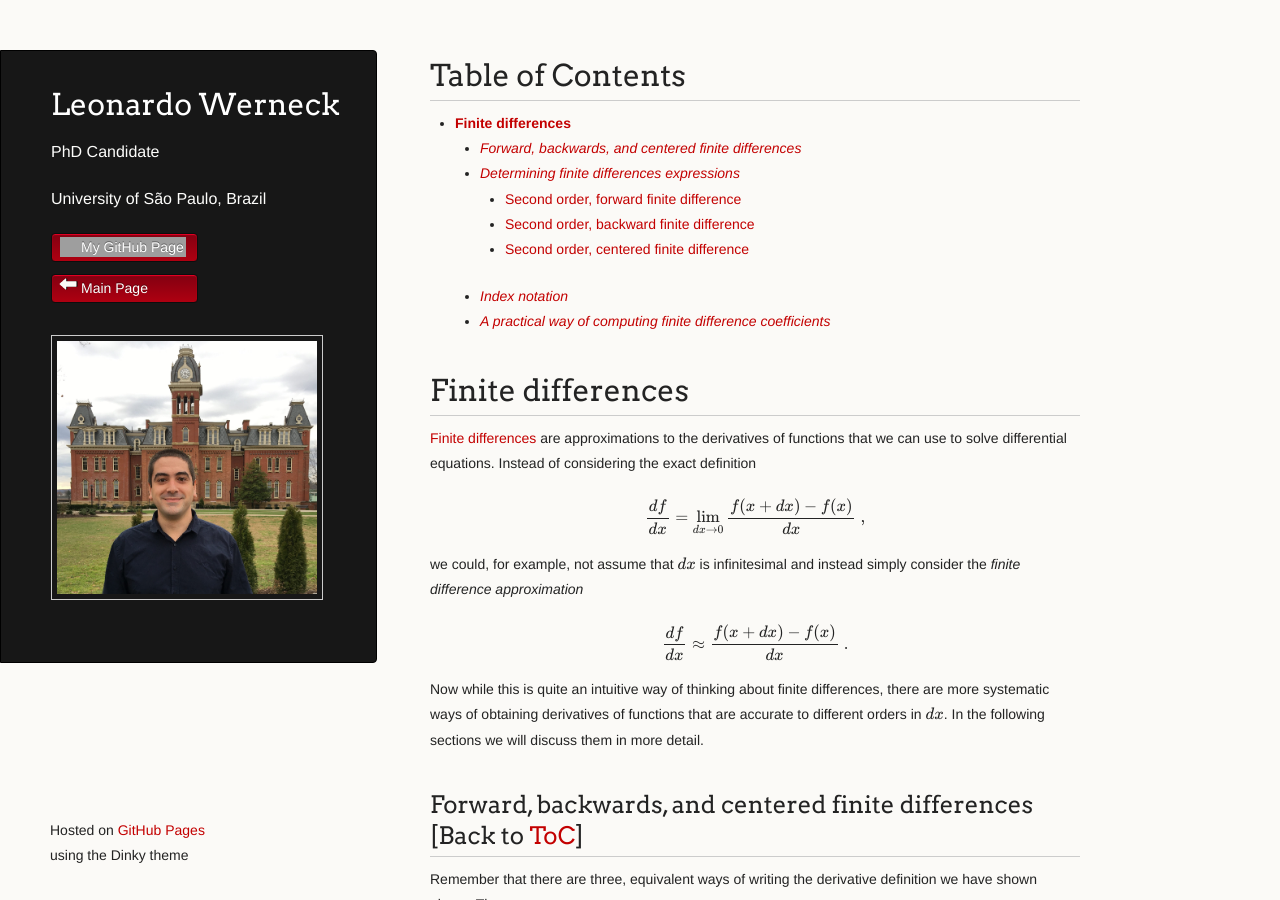
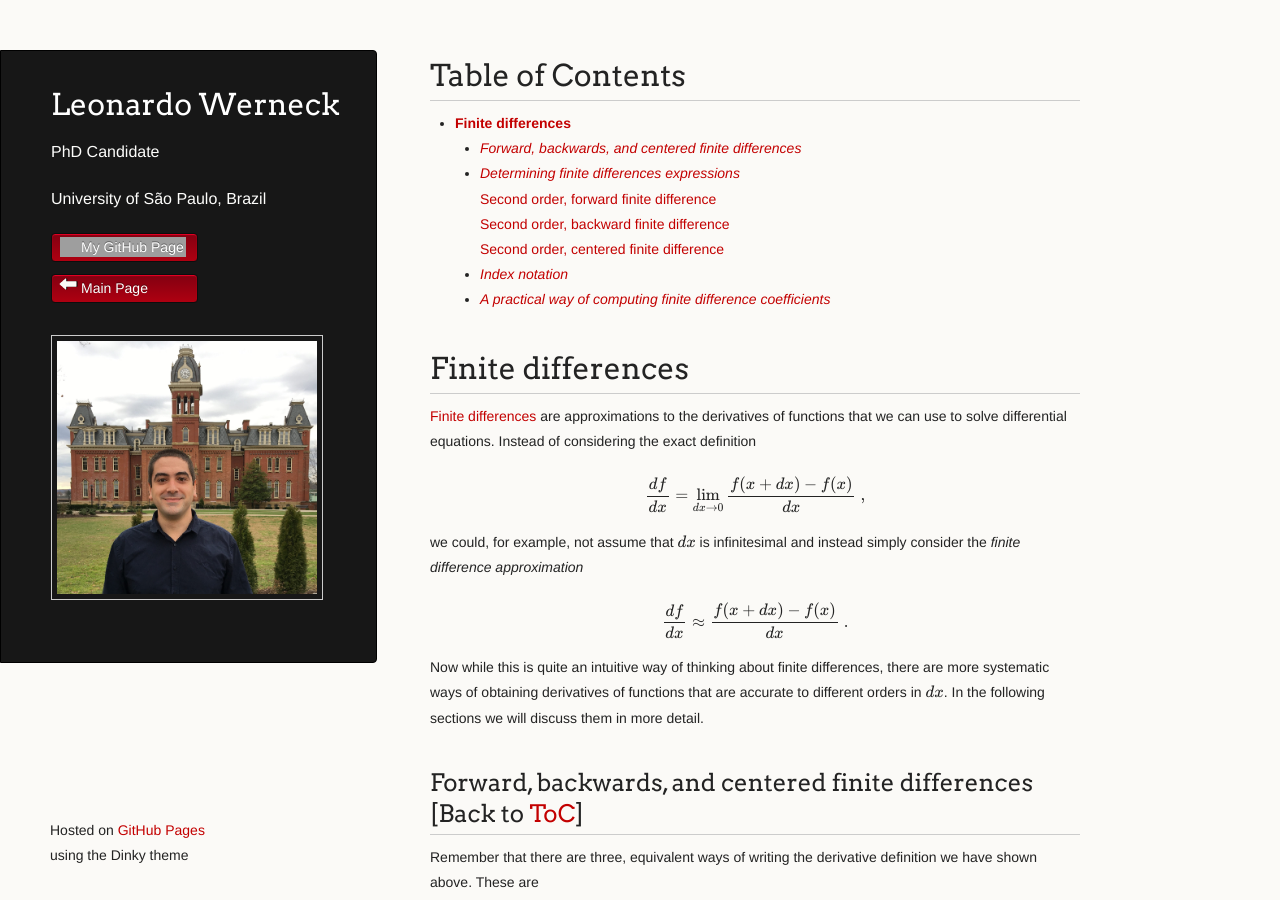
Before and after one commit to leowerneck/leowerneck.github.io, a Jekyll site: the page built from Finite_differences.md, in a window 1280 px wide and 900 px high. Built offline with Jekyll 4.4.1, drawn with Linux system fonts in a browser that asks for light colours; formulas are drawn with MathJax 3; a script that is not in the unit is left out; grey boxes are pictures that could not be loaded.

```diff
--- a/Finite_differences.md
+++ b/Finite_differences.md
@@ -9,10 +9,10 @@ mathjax: true
 
 * [**Finite differences**](#FD)
   * [*Forward, backwards, and centered finite differences*](#FDTypes)
-  * [*Determining finite differences expressions*](#FDTaylor)
-    - [Second order, forward finite difference](#FFD)
-    - [Second order, backward finite difference](#BFD)
-    - [Second order, centered finite difference](#CFD)
+  * [*Determining finite differences expressions*](#FDTaylor)\
+    [Second order, forward finite difference](#FFD)\
+    [Second order, backward finite difference](#BFD)\
+    [Second order, centered finite difference](#CFD)
   * [*Index notation*](#FDIndex)
   * [*A practical way of computing finite difference coefficients*](#FDPractical)
 
```
